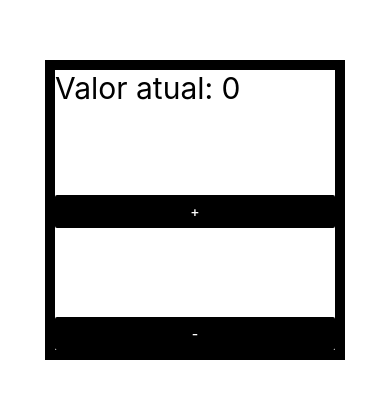
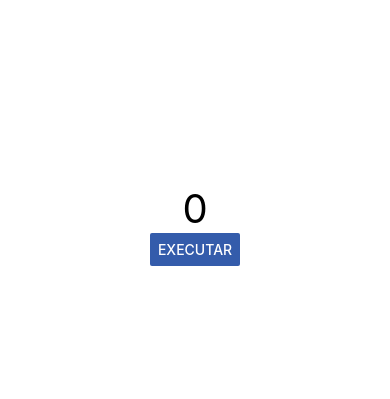
Before and after one commit to lucasgabrielmoura/mobile-estudos, a React Native app in the folder estudos-expo-react/: screen / in a window 390 px wide. Shown: the part 227-626 px from the top of the page. Built offline with nearby package versions, Linux system fonts and the light colour scheme.

Commit message:
comunicacao-direta-e-indireta

```diff
--- a/estudos-expo-react/App.tsx
+++ b/estudos-expo-react/App.tsx
@@ -1,6 +1,8 @@
 import React, { useEffect } from "react";
-import { View, StyleSheet, StatusBar} from "react-native";
+import { View, StyleSheet, StatusBar, Text} from "react-native";
 import Botao from "./src/components/Botao";
+import Pai from "./src/components/direta/Pai";
+import Pai2 from "./src/components/indireta/Pai2";
 import Count from "./src/components/Contador";
 
 /* import Primeiro from "./src/components/Primeiro";
@@ -29,8 +31,9 @@ export default function App(){
       <RandomActivitie min={5} max={15} />
       <TituloFrag titulo="Cadastro" subtitulo="Tela de Cadastro" />
       <Botao/>
+      <Count />
       */}
-      <Count />
+      <Pai2/>
     </View>
   )
 }
--- /dev/null
+++ b/estudos-expo-react/src/components/direta/Pai.tsx
@@ -0,0 +1,11 @@
+import React from "react";
+import Filho from "./Filho";
+
+
+export default function Pai(){
+    return(
+        <>
+            <Filho titulo="Teste Direto" subtitulo="Teste Direto Subtitle"/>
+        </>
+    )
+}
--- /dev/null
+++ b/estudos-expo-react/src/components/indireta/Filho2.tsx
@@ -0,0 +1,18 @@
+import React from "react";
+import { Button, Text, View } from "react-native";
+type propstipo = {
+    min:number,
+    max:number,
+    funcaoExibir: (n:number) => void,
+}
+
+export default function Filho2(props:propstipo){
+
+    function gerarNumero(min:number,max:number){
+        return Math.floor(Math.random() * (max - min + 1) + min)
+    }
+
+    return(
+        <Button color={"#345cab"} title="Executar" onPress={() => props.funcaoExibir(gerarNumero(props.min, props.max))}  />
+    )
+}
--- /dev/null
+++ b/estudos-expo-react/src/components/indireta/Pai2.tsx
@@ -0,0 +1,26 @@
+import React, { useState } from "react";
+import { Text } from "react-native";
+import Filho from "./Filho2";
+import estilo from "../../styles/estilo";
+
+
+
+export default function Pai2(){
+
+    const [numeroText, setNumeroText] = useState<number>(0);
+
+    function exibirNumero(n:number){
+        setNumeroText(n)
+    }
+
+    return(
+        <>
+            <Text style={estilo.global}>{numeroText}</Text>
+            <Filho
+                min={10}
+                max={30}
+                funcaoExibir={exibirNumero}
+            />
+        </>
+    )
+}
```
Also changed, not shown: estudos-expo-react/src/components/direta/Filho.tsx (added, +17 -0 lines).
